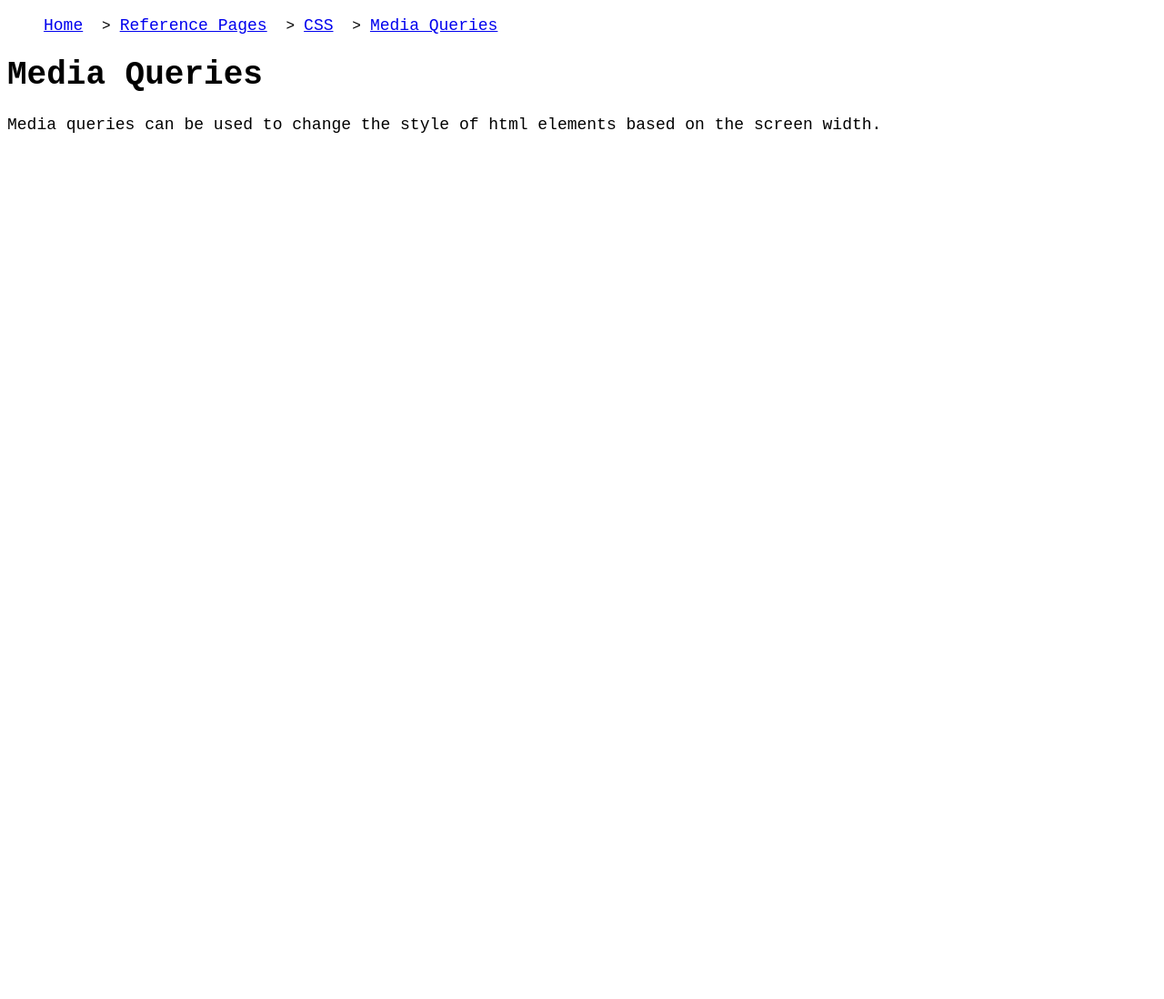
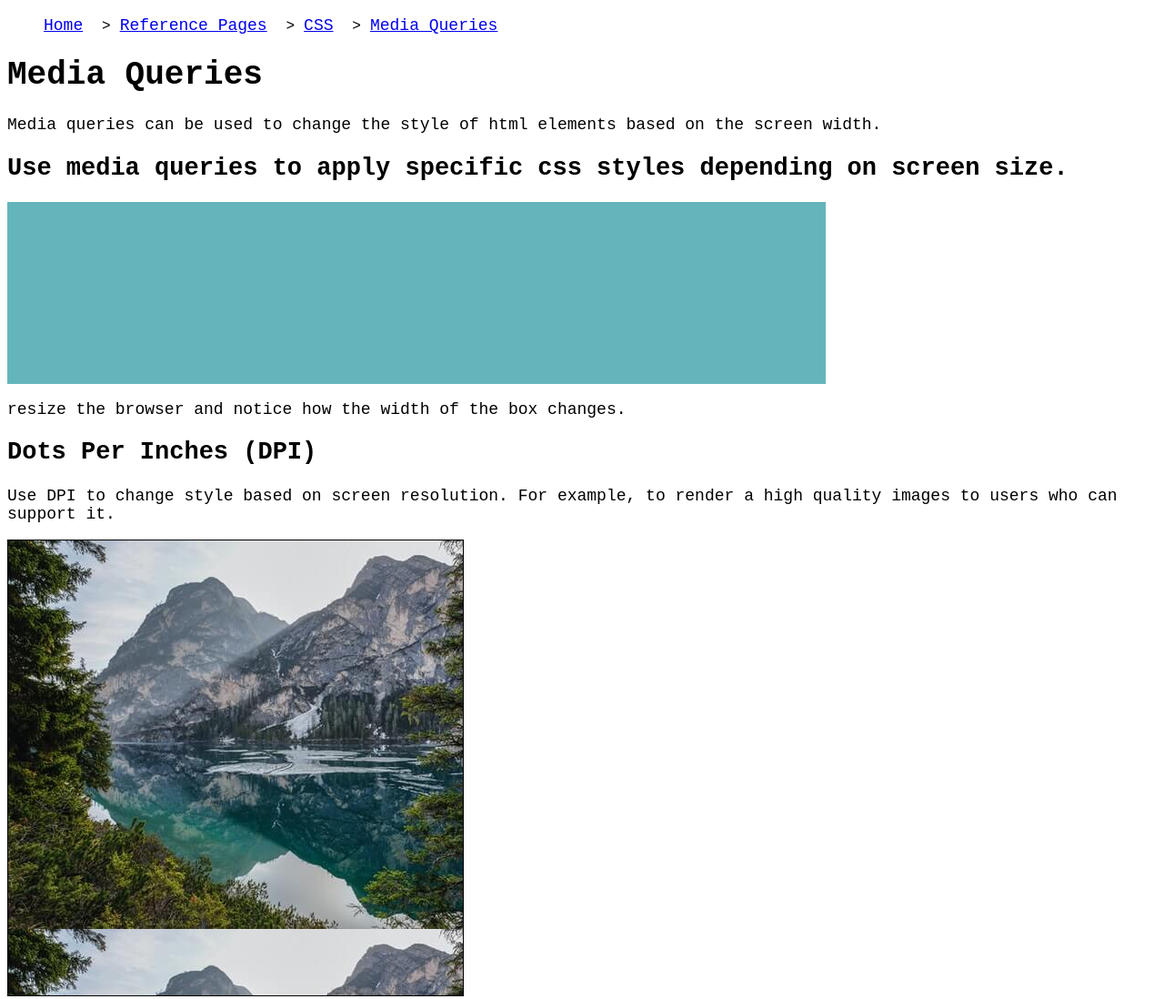
Before and after one commit to godsfavours/godsfavours.github.io, a website: page portfolio/reference-pages/css/media-queries/index.html in a window 1280 px wide. Shown: the whole page at 91% size. Before the commit the page ends 800 px from the top, so only its background shows below. Drawn offline with Linux system fonts and the light colour scheme.

Commit message:
complete media query section

```diff
--- a/portfolio/reference-pages/css/media-queries/index.html
+++ b/portfolio/reference-pages/css/media-queries/index.html
@@ -23,6 +23,19 @@
         <h1>Media Queries</h1>
         <p>Media queries can be used to change the style of html elements based on the screen width.</p>
     </header>
+    <main>
+        <section>
+            <h2>Use media queries to apply specific css styles depending on screen size.</h2>
+            <div class="box"></div>
+            <p>resize the browser and notice how the width of the box changes.</p>
+        </section>
+        <section>
+            <h2>Dots Per Inches (DPI)</h2>
+            <p>Use DPI to change style based on screen resolution. For example, to render a high quality images to users
+                who can support it.</p>
+            <div class="img"></div>
+        </section>
+    </main>
 </body>
 
 </html>
--- a/portfolio/reference-pages/css/media-queries/resources/css/index.css
+++ b/portfolio/reference-pages/css/media-queries/resources/css/index.css
@@ -0,0 +1,71 @@
+.box {
+    width: 1500px;
+    height: 200px;
+    background-color: rgb(100, 181, 187);
+}
+
+/* 480px roughhly size of mobile devices */
+@media only screen and (min-width: 0px) and (max-width: 480px) {
+
+    /* ruleset for 0px - 480px */
+    .box {
+        width: 100px;
+
+    }
+}
+
+@media only screen and (min-width: 480px) {
+
+    /* ruleset for >= 480px */
+    .box {
+        width: 400px;
+    }
+}
+
+
+@media only screen and (min-width: 600px) {
+
+    /* ruleset for >= 600px */
+    .box {
+        width: 500px;
+    }
+}
+
+@media only screen and (min-width: 850px) {
+
+    /* ruleset for >= 850px */
+    .box {
+        width: 700px;
+    }
+}
+
+@media only screen and (min-width: 1200px) {
+
+    /* ruleset for >= 1200px */
+    .box {
+        width: 900px;
+    }
+}
+
+@media only screen and (min-width: 1500px) {
+
+    /* ruleset for >= 1200px */
+    .box {
+        width: 1100px;
+    }
+}
+
+.img {
+    width: 500px;
+    height: 500px;
+    border: 1px solid black;
+    background-image: url("../images/low-res.jpg");
+}
+
+@media only screen and (min-resolution: 300dpi) {
+
+    /* CSS for high resolution screens */
+    .img {
+        background-image: url("../images/high-res.jpg");
+    }
+}
```
Also changed, not shown: portfolio/reference-pages/css/media-queries/resources/images/high-res.jpg (added), portfolio/reference-pages/css/media-queries/resources/images/low-res.jpg (added).
